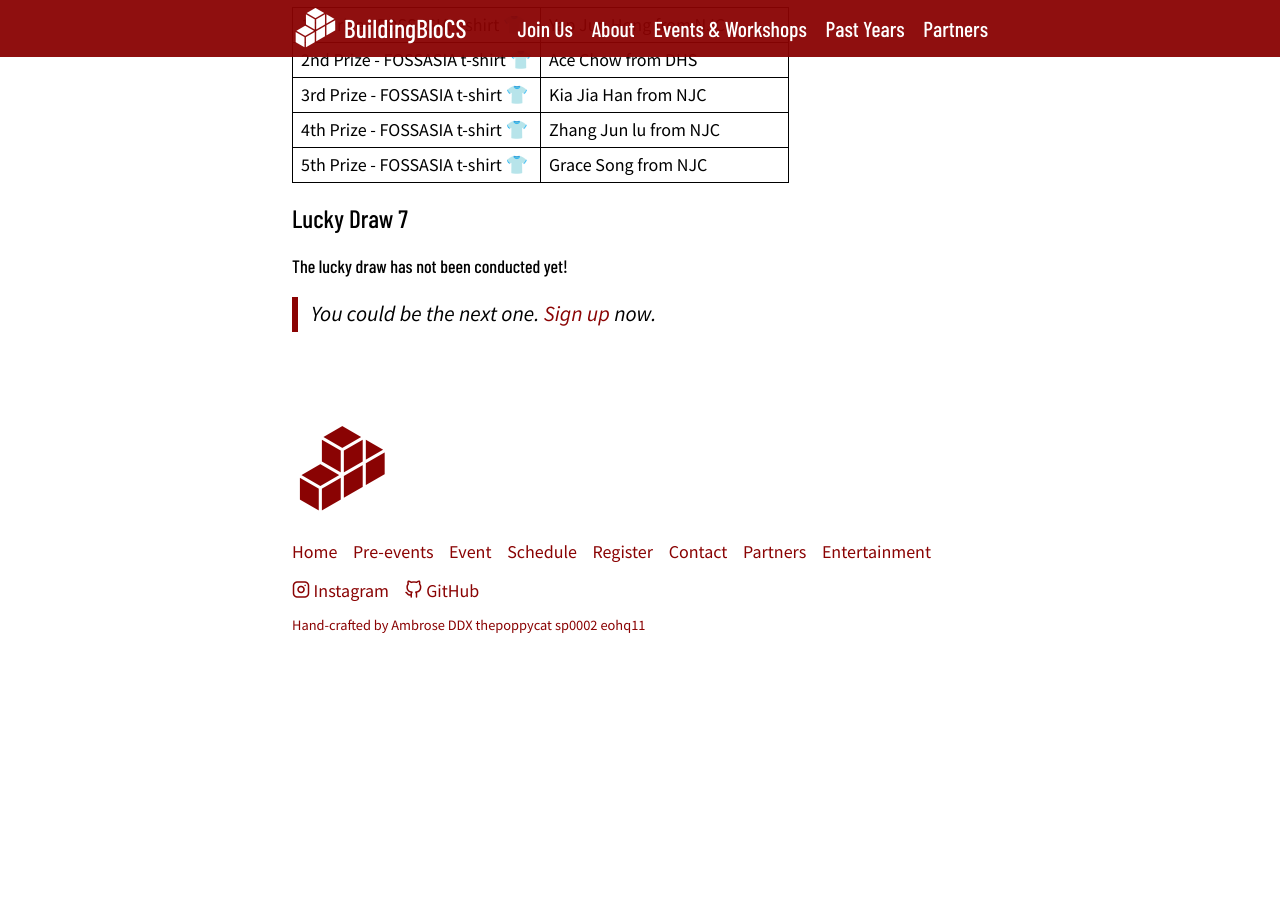
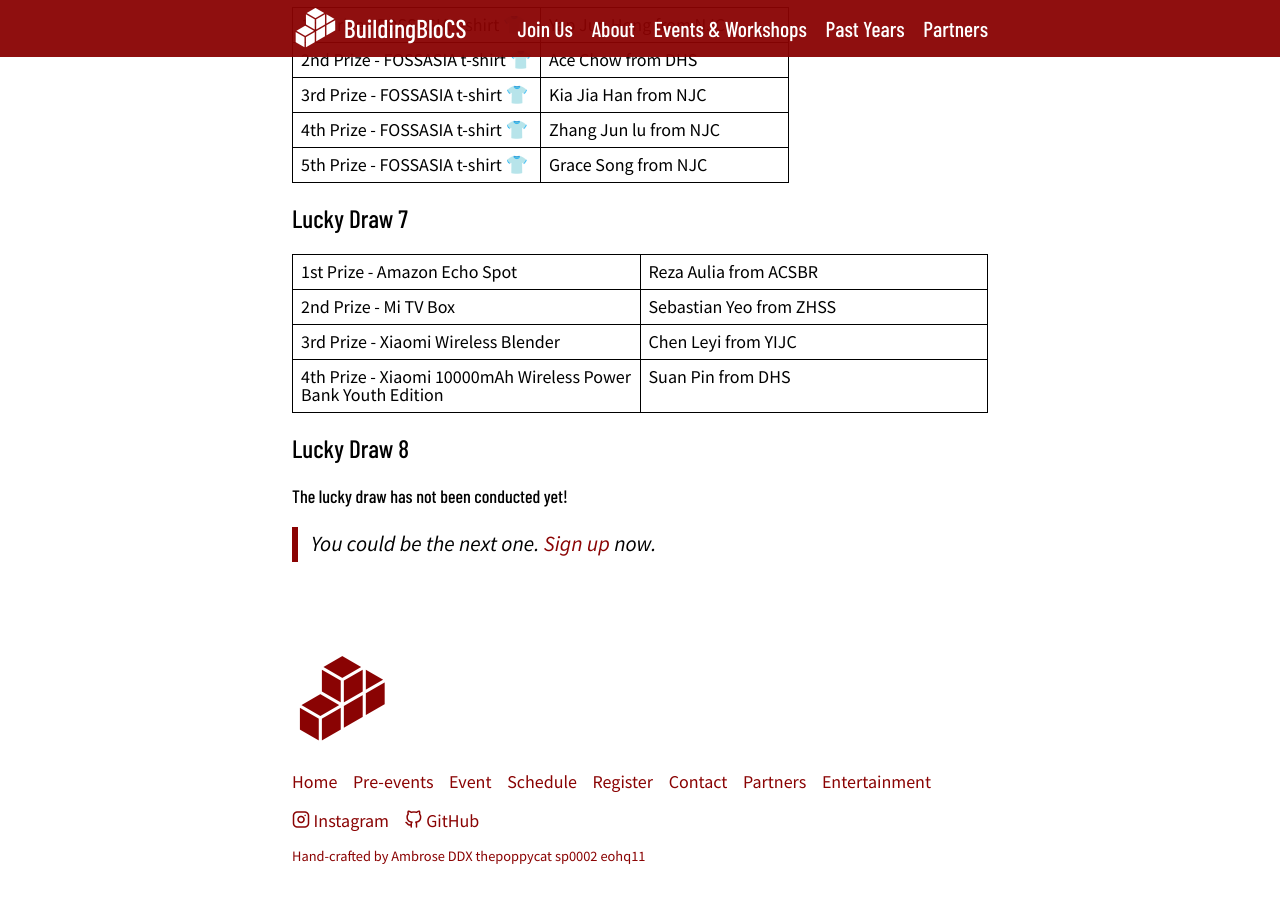
Before and after one commit to buildingblocs/2020, a Jekyll site: the page built from pre-event/luckydraw/index.md, in a window 1280 px wide and 900 px high, scrolled down 1926 px. Built offline with Jekyll 4.4.1, drawn with Linux system fonts in a browser that asks for light colours; some web fonts are replaced; our own code applies the rules of GitHub Pages for plain Markdown files; before the commit the page ends 2609 px from its top, so only the background shows below that.

Commit message:
Update conference day 1 winner

```diff
--- a/_data/awards.yml
+++ b/_data/awards.yml
@@ -78,6 +78,17 @@
 
 - week: 7
   awards:
+  - prize: 1st Prize - Amazon Echo Spot
+    winner: Reza Aulia from ACSBR
+  - prize: 2nd Prize - Mi TV Box
+    winner: Sebastian Yeo from ZHSS
+  - prize: 3rd Prize - Xiaomi Wireless Blender
+    winner: Chen Leyi from YIJC
+  - prize: 4th Prize - Xiaomi 10000mAh Wireless Power Bank Youth Edition
+    winner: Suan Pin from DHS
+
+- week: 8
+  awards:
   - prize:
     winner:
   - prize:
```
